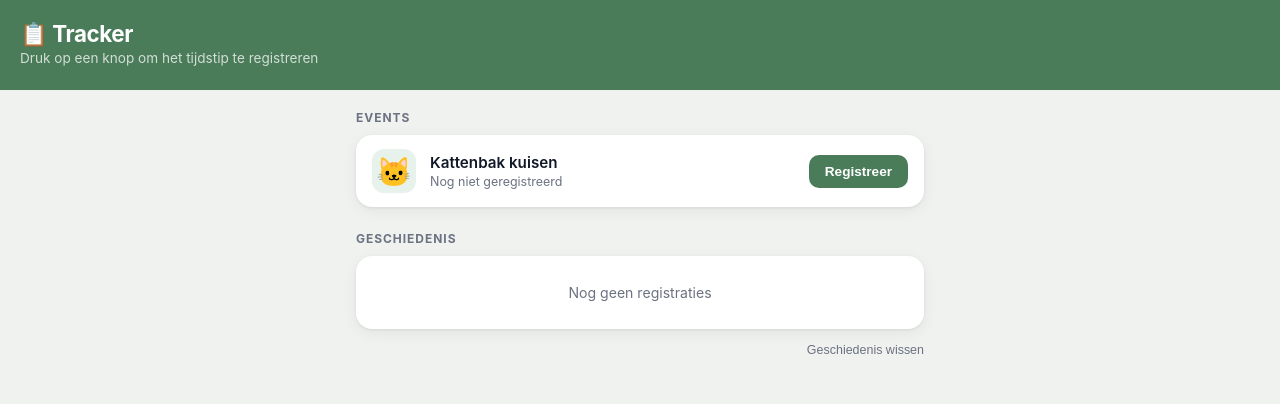
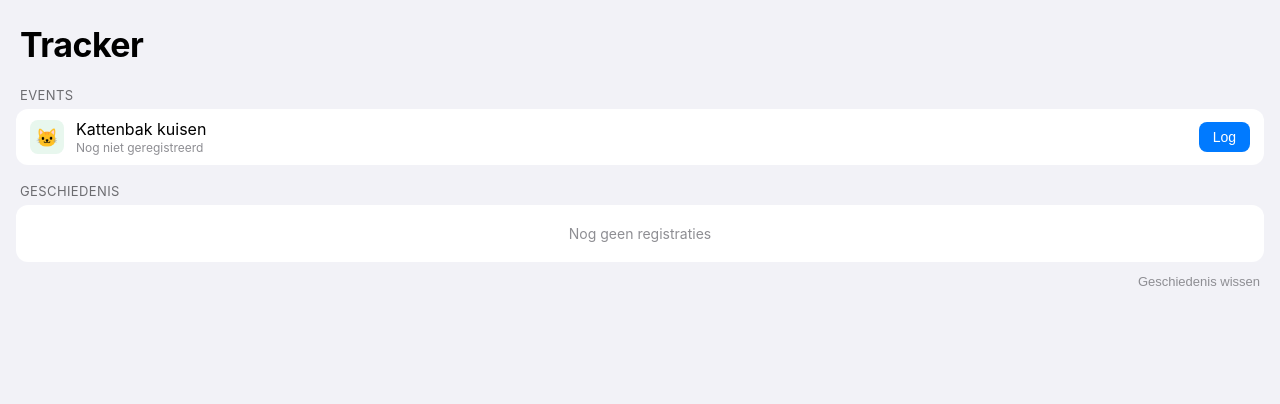
Before and after one commit to JesseSix6/VibeCoded, a plain HTML site: page index.html in a window 1280 px wide. Drawn offline with Linux system fonts and the light colour scheme.

Commit message:
Design changes

```diff
--- a/index.html
+++ b/index.html
@@ -4,285 +4,254 @@
   <meta charset="UTF-8" />
   <meta name="viewport" content="width=device-width, initial-scale=1.0" />
   <meta name="apple-mobile-web-app-capable" content="yes" />
-  <meta name="apple-mobile-web-app-status-bar-style" content="black-translucent" />
+  <meta name="apple-mobile-web-app-status-bar-style" content="default" />
   <meta name="apple-mobile-web-app-title" content="Tracker" />
   <link rel="apple-touch-icon" href="icon.png" />
   <title>Tracker</title>
   <style>
-    * { box-sizing: border-box; margin: 0; padding: 0; }
-
-    :root {
-      --green: #4a7c59;
-      --green-dark: #3a6347;
-      --green-light: #e8f2ec;
-      --bg: #f0f2f0;
-      --card: #ffffff;
-      --text: #111827;
-      --muted: #6b7280;
-      --border: #e5e7eb;
-      --radius: 16px;
-      --shadow: 0 1px 3px rgba(0,0,0,0.07), 0 4px 16px rgba(0,0,0,0.06);
-    }
+    * { box-sizing: border-box; margin: 0; padding: 0; -webkit-tap-highlight-color: transparent; }
 
     body {
       font-family: -apple-system, BlinkMacSystemFont, "Segoe UI", sans-serif;
-      background: var(--bg);
-      color: var(--text);
+      background: #f2f2f7;
+      color: #000;
       min-height: 100vh;
-      padding-top: env(safe-area-inset-top, 0);
-      padding-bottom: env(safe-area-inset-bottom, 0);
+      padding-bottom: env(safe-area-inset-bottom, 16px);
     }
 
+    /* Large title header */
     header {
-      background: var(--green);
-      color: white;
-      padding: 20px 20px 24px;
-      padding-top: max(20px, env(safe-area-inset-top, 20px));
+      padding: 16px 16px 0;
+      padding-top: max(16px, env(safe-area-inset-top, 16px));
+      background: #f2f2f7;
     }
 
     header h1 {
-      font-size: 1.4rem;
+      font-size: 34px;
       font-weight: 700;
-      letter-spacing: -0.02em;
+      letter-spacing: -0.5px;
+      color: #000;
+      padding: 8px 4px 4px;
     }
 
-    header p {
-      font-size: 0.85rem;
-      opacity: 0.75;
-      margin-top: 2px;
+    /* Section label */
+    .section-label {
+      font-size: 13px;
+      font-weight: 400;
+      text-transform: uppercase;
+      letter-spacing: 0.03em;
+      color: #6c6c70;
+      padding: 18px 20px 6px;
     }
 
-    main {
-      padding: 20px 16px 40px;
-      max-width: 600px;
-      margin: 0 auto;
+    /* Grouped list */
+    .grouped-list {
+      background: #fff;
+      border-radius: 12px;
+      margin: 0 16px;
+      overflow: hidden;
     }
 
-    .section-label {
-      font-size: 0.75rem;
-      font-weight: 700;
-      text-transform: uppercase;
-      letter-spacing: 0.08em;
-      color: var(--muted);
-      margin: 24px 0 10px;
+    .list-row {
+      display: flex;
+      align-items: center;
+      gap: 12px;
+      padding: 10px 14px;
+      border-bottom: 0.5px solid #c6c6c8;
+      min-height: 52px;
     }
 
-    .section-label:first-child { margin-top: 0; }
+    .list-row:last-child { border-bottom: none; }
 
-    .event-list {
-      display: flex;
-      flex-direction: column;
-      gap: 10px;
-    }
-
-    .card {
-      background: var(--card);
-      border-radius: var(--radius);
-      box-shadow: var(--shadow);
-      padding: 14px 16px;
-      display: flex;
-      align-items: center;
-      gap: 14px;
-    }
-
-    .card-icon {
-      font-size: 1.8rem;
-      width: 44px;
-      height: 44px;
+    .row-icon {
+      width: 34px;
+      height: 34px;
+      border-radius: 8px;
       display: flex;
       align-items: center;
       justify-content: center;
-      background: var(--green-light);
-      border-radius: 12px;
+      font-size: 18px;
       flex-shrink: 0;
     }
 
-    .card-body {
-      flex: 1;
-      min-width: 0;
-    }
+    .row-body { flex: 1; min-width: 0; }
 
-    .card-name {
-      font-weight: 600;
-      font-size: 0.95rem;
-    }
-
-    .card-meta {
-      font-size: 0.78rem;
-      color: var(--muted);
-      margin-top: 2px;
+    .row-name {
+      font-size: 16px;
+      color: #000;
       white-space: nowrap;
       overflow: hidden;
       text-overflow: ellipsis;
     }
 
-    .card-meta .since {
-      font-weight: 600;
-      color: var(--green);
+    .row-meta {
+      font-size: 12px;
+      color: #8e8e93;
+      margin-top: 1px;
+      white-space: nowrap;
+      overflow: hidden;
+      text-overflow: ellipsis;
     }
 
+    .row-meta .since { color: #007aff; font-weight: 500; }
+
     .log-btn {
-      background: var(--green);
-      color: white;
+      background: #007aff;
+      color: #fff;
       border: none;
-      border-radius: 10px;
-      padding: 9px 16px;
-      font-size: 0.85rem;
-      font-weight: 600;
+      border-radius: 8px;
+      padding: 7px 14px;
+      font-size: 14px;
+      font-weight: 500;
       cursor: pointer;
       flex-shrink: 0;
-      transition: background 0.15s, transform 0.1s;
-      white-space: nowrap;
+      transition: opacity 0.15s, transform 0.1s;
     }
 
-    .log-btn:hover  { background: var(--green-dark); }
-    .log-btn:active { transform: scale(0.95); }
+    .log-btn:active { opacity: 0.7; transform: scale(0.96); }
 
-    .log-btn.just-logged {
-      background: var(--green-light);
-      color: var(--green);
+    .log-btn.done {
+      background: #e5f0ff;
+      color: #007aff;
     }
 
-    .history-card {
-      background: var(--card);
-      border-radius: var(--radius);
-      box-shadow: var(--shadow);
-      overflow: hidden;
-    }
-
-    .history-item {
+    /* History rows */
+    .history-row {
       display: flex;
       align-items: center;
       gap: 12px;
-      padding: 11px 16px;
-      border-bottom: 1px solid var(--border);
-      font-size: 0.85rem;
+      padding: 10px 14px;
+      border-bottom: 0.5px solid #c6c6c8;
+      min-height: 44px;
     }
 
-    .history-item:last-child { border-bottom: none; }
+    .history-row:last-child { border-bottom: none; }
 
-    .history-icon { font-size: 1rem; width: 20px; text-align: center; }
-    .history-name { font-weight: 500; flex: 1; }
-    .history-time { color: var(--muted); font-size: 0.78rem; white-space: nowrap; }
+    .history-name {
+      flex: 1;
+      font-size: 15px;
+      color: #000;
+      white-space: nowrap;
+      overflow: hidden;
+      text-overflow: ellipsis;
+    }
+
+    .history-time {
+      font-size: 12px;
+      color: #8e8e93;
+      white-space: nowrap;
+    }
 
     .history-delete {
       background: none;
       border: none;
-      color: #d1d5db;
+      color: #c7c7cc;
+      font-size: 16px;
       cursor: pointer;
-      font-size: 0.9rem;
       padding: 4px 6px;
       border-radius: 6px;
       line-height: 1;
-      margin-left: 4px;
-    }
-    .history-delete:hover { color: #ef4444; background: #fef2f2; }
-
-    .empty-history {
-      padding: 28px;
-      text-align: center;
-      color: var(--muted);
-      font-size: 0.88rem;
+      flex-shrink: 0;
     }
 
-    .footer-row {
+    .history-delete:active { color: #ff3b30; }
+
+    .empty {
+      padding: 20px;
+      text-align: center;
+      font-size: 14px;
+      color: #8e8e93;
+    }
+
+    /* Footer clear button */
+    .footer {
       display: flex;
       justify-content: flex-end;
-      margin-top: 10px;
+      padding: 8px 20px 0;
     }
 
     .clear-btn {
       background: none;
       border: none;
-      color: var(--muted);
+      color: #8e8e93;
+      font-size: 13px;
       cursor: pointer;
-      font-size: 0.78rem;
       padding: 4px 0;
     }
-    .clear-btn:hover { color: #ef4444; }
+
+    .clear-btn:active { color: #ff3b30; }
+
+    /* Icon background colors */
+    .ic-green  { background: #e8f7ee; }
+    .ic-orange { background: #fff3e0; }
+    .ic-blue   { background: #e5f0ff; }
+    .ic-pink   { background: #ffeef4; }
+    .ic-purple { background: #f2eeff; }
+    .ic-yellow { background: #fffbe0; }
   </style>
 </head>
 <body>
 
 <header>
-  <h1>📋 Tracker</h1>
-  <p>Druk op een knop om het tijdstip te registreren</p>
+  <h1>Tracker</h1>
 </header>
 
-<main>
-  <p class="section-label">Events</p>
-  <div class="event-list" id="event-grid"></div>
+<p class="section-label">Events</p>
+<div class="grouped-list" id="event-list"></div>
 
-  <p class="section-label">Geschiedenis</p>
-  <div class="history-card" id="history-list"></div>
-  <div class="footer-row">
-    <button class="clear-btn" onclick="clearHistory()">Geschiedenis wissen</button>
-  </div>
-</main>
+<p class="section-label">Geschiedenis</p>
+<div class="grouped-list" id="history-list"></div>
+<div class="footer">
+  <button class="clear-btn" onclick="clearHistory()">Geschiedenis wissen</button>
+</div>
 
 <script>
-  // ─── CONFIGURATIE ─────────────────────────────────────────────────────────
+  // ─── CONFIGURATIE ──────────────────────────────────────────────────────────
   // Voeg hier je events toe of pas ze aan.
-  // Elk event heeft een id (uniek, geen spaties), naam en emoji.
+  // iconColor: ic-green, ic-orange, ic-blue, ic-pink, ic-purple, ic-yellow
   const EVENTS = [
-    { id: "kattenbak",  name: "Kattenbak kuisen",  icon: "🐱" },
-    // Voeg hier extra events toe:
-    // { id: "mijn-event", name: "Naam van event", icon: "✨" },
+    { id: "kattenbak", name: "Kattenbak kuisen", icon: "🐱", iconColor: "ic-green"  },
+    // { id: "kat-eten",  name: "Kat gevoed",       icon: "🍽️", iconColor: "ic-orange" },
+    // { id: "mijn-event", name: "Naam van event",  icon: "✨",  iconColor: "ic-purple" },
   ];
-  // ─────────────────────────────────────────────────────────────────────────
+  // ──────────────────────────────────────────────────────────────────────────
 
-  const STORAGE_KEY = "tracker_log";
-
-  function loadLog() {
-    try { return JSON.parse(localStorage.getItem(STORAGE_KEY)) || []; }
-    catch { return []; }
-  }
-
-  function saveLog(log) {
-    localStorage.setItem(STORAGE_KEY, JSON.stringify(log));
-  }
+  const KEY = "tracker_log";
+  const load = () => { try { return JSON.parse(localStorage.getItem(KEY)) || []; } catch { return []; } };
+  const save = l => localStorage.setItem(KEY, JSON.stringify(l));
 
   function logEvent(id) {
-    const log = loadLog();
+    const log = load();
     log.unshift({ id, ts: Date.now() });
-    saveLog(log);
+    save(log);
     render();
 
     const btn = document.querySelector(`[data-id="${id}"] .log-btn`);
     if (btn) {
-      btn.textContent = "✓ Geregistreerd!";
-      btn.classList.add("just-logged");
-      setTimeout(() => {
-        btn.textContent = "Registreer";
-        btn.classList.remove("just-logged");
-      }, 2000);
+      btn.textContent = "✓ Gelogt";
+      btn.classList.add("done");
+      setTimeout(() => { btn.textContent = "Log"; btn.classList.remove("done"); }, 2000);
     }
   }
 
-  function deleteEntry(index) {
-    const log = loadLog();
-    log.splice(index, 1);
-    saveLog(log);
-    render();
+  function deleteEntry(i) {
+    const log = load(); log.splice(i, 1); save(log); render();
   }
 
   function clearHistory() {
-    if (confirm("Weet je zeker dat je de volledige geschiedenis wilt wissen?")) {
-      saveLog([]);
-      render();
-    }
+    if (confirm("Volledige geschiedenis wissen?")) { save([]); render(); }
   }
 
   function timeSince(ts) {
-    const diff = Math.floor((Date.now() - ts) / 1000);
-    if (diff < 60)    return `${diff} seconden geleden`;
-    if (diff < 3600)  return `${Math.floor(diff / 60)} minuten geleden`;
-    if (diff < 86400) return `${Math.floor(diff / 3600)} uur geleden`;
-    const days = Math.floor(diff / 86400);
-    return days === 1 ? "gisteren" : `${days} dagen geleden`;
+    const s = Math.floor((Date.now() - ts) / 1000);
+    if (s < 60)    return `${s}s geleden`;
+    if (s < 3600)  return `${Math.floor(s / 60)} min geleden`;
+    if (s < 86400) return `${Math.floor(s / 3600)} uur geleden`;
+    const d = Math.floor(s / 86400);
+    return d === 1 ? "gisteren" : `${d} dagen geleden`;
   }
 
-  function formatDatetime(ts) {
+  function fmt(ts) {
     return new Date(ts).toLocaleString("nl-BE", {
       day: "2-digit", month: "2-digit", year: "numeric",
       hour: "2-digit", minute: "2-digit"
@@ -290,48 +259,45 @@
   }
 
   function render() {
-    const log = loadLog();
-    const grid = document.getElementById("event-grid");
-    const historyEl = document.getElementById("history-list");
+    const log = load();
+    const evEl = document.getElementById("event-list");
+    const histEl = document.getElementById("history-list");
 
-    grid.innerHTML = EVENTS.map(ev => {
+    evEl.innerHTML = EVENTS.map(ev => {
       const last = log.find(e => e.id === ev.id);
       const meta = last
-        ? `<span class="since">${timeSince(last.ts)}</span> &middot; ${formatDatetime(last.ts)}`
+        ? `<span class="since">${timeSince(last.ts)}</span> · ${fmt(last.ts)}`
         : "Nog niet geregistreerd";
       return `
-        <div class="card" data-id="${ev.id}">
-          <div class="card-icon">${ev.icon}</div>
-          <div class="card-body">
-            <div class="card-name">${ev.name}</div>
-            <div class="card-meta">${meta}</div>
+        <div class="list-row" data-id="${ev.id}">
+          <div class="row-icon ${ev.iconColor}">${ev.icon}</div>
+          <div class="row-body">
+            <div class="row-name">${ev.name}</div>
+            <div class="row-meta">${meta}</div>
           </div>
-          <button class="log-btn" onclick="logEvent('${ev.id}')">Registreer</button>
+          <button class="log-btn" onclick="logEvent('${ev.id}')">Log</button>
         </div>`;
     }).join("");
 
     if (log.length === 0) {
-      historyEl.innerHTML = `<p class="empty-history">Nog geen registraties</p>`;
+      histEl.innerHTML = `<p class="empty">Nog geen registraties</p>`;
       return;
     }
 
-    historyEl.innerHTML = log.slice(0, 50).map((entry, i) => {
-      const ev = EVENTS.find(e => e.id === entry.id);
-      const icon = ev ? ev.icon : "❓";
-      const name = ev ? ev.name : entry.id;
+    histEl.innerHTML = log.slice(0, 50).map((e, i) => {
+      const ev = EVENTS.find(x => x.id === e.id);
       return `
-        <div class="history-item">
-          <span class="history-icon">${icon}</span>
-          <span class="history-name">${name}</span>
-          <span class="history-time">${formatDatetime(entry.ts)}</span>
-          <button class="history-delete" onclick="deleteEntry(${i})" title="Verwijder">✕</button>
+        <div class="history-row">
+          <div class="row-icon ${ev ? ev.iconColor : ""}">${ev ? ev.icon : "❓"}</div>
+          <span class="history-name">${ev ? ev.name : e.id}</span>
+          <span class="history-time">${fmt(e.ts)}</span>
+          <button class="history-delete" onclick="deleteEntry(${i})">✕</button>
         </div>`;
     }).join("");
   }
 
   render();
-  setInterval(render, 60000);
+  setInterval(render, 30000);
 </script>
-
 </body>
 </html>
```
